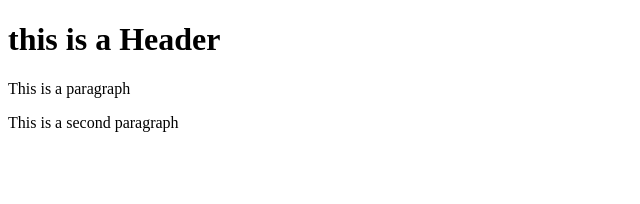
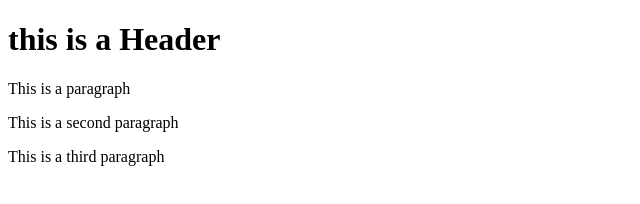
Before and after one commit to Markwinwang/git-test, a website: page index.html in a window 1280 px wide. Shown: the whole page, without its empty margins (0-640 px from the left). Drawn offline with Linux system fonts and the light colour scheme.

Commit message:
fourth commit

```diff
--- a/index.html
+++ b/index.html
@@ -8,6 +8,7 @@
     <h1>this is a Header</h1>
     <p>This is a paragraph</p>
     <p>This is a second paragraph</p>
+    <p>This is a third paragraph</p>
 
 
   </body>
```
Also changed, not shown: package.json (added, +24 -0 lines), 2 other files.
